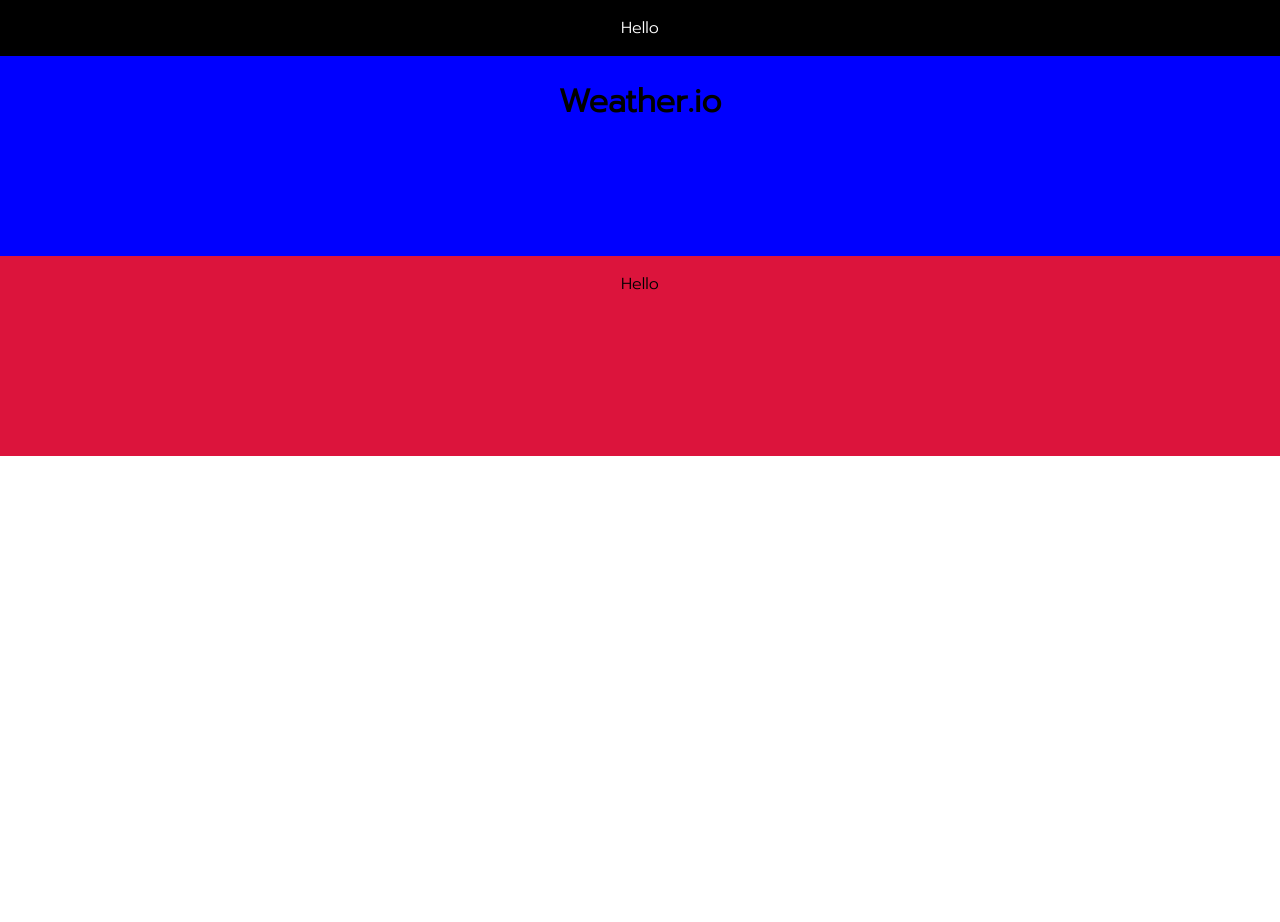
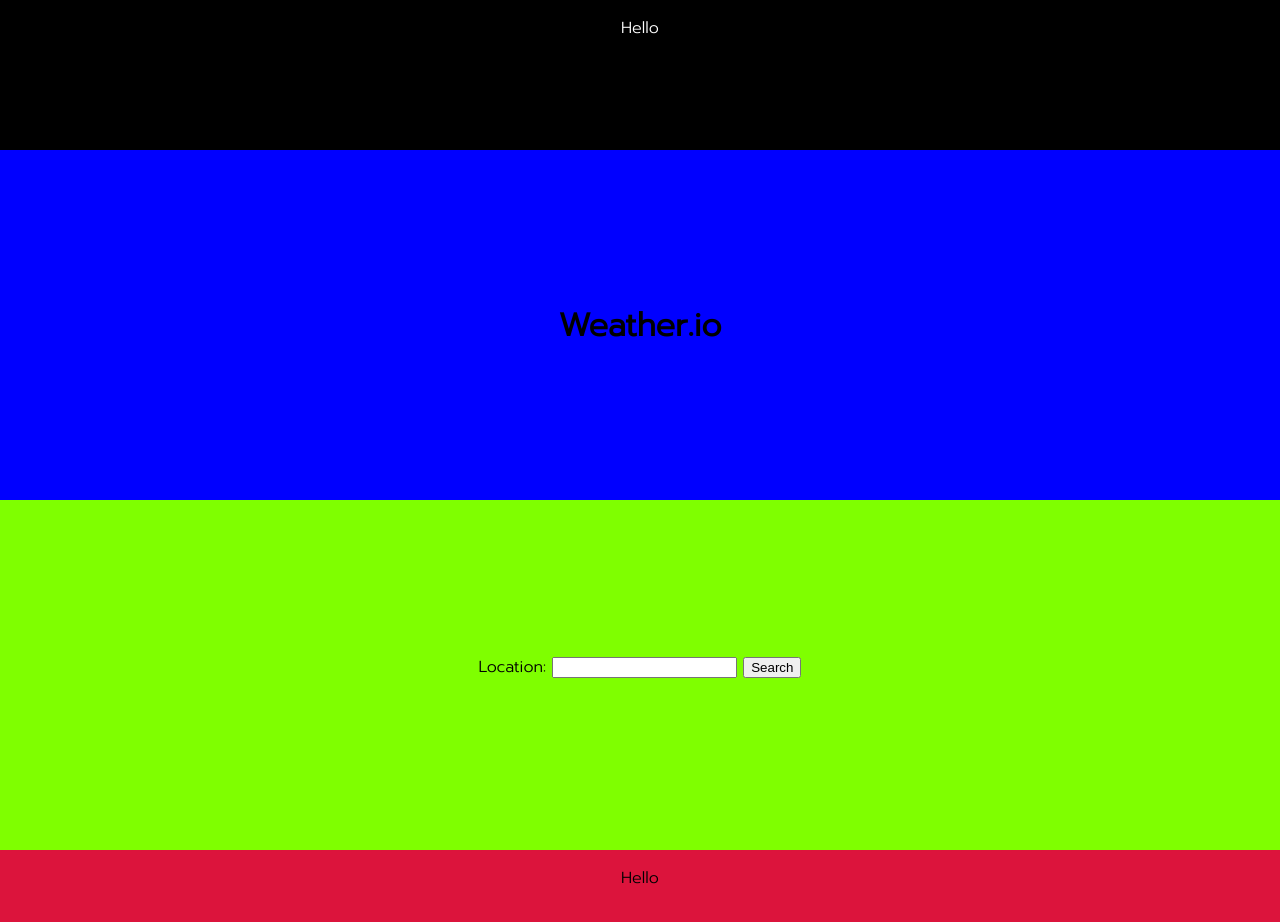
Before and after one commit to egome019/weather.io, a plain HTML site: page index.html in a window 1280 px wide. Before the commit the page ends 800 px from the top, so only its background shows below. Drawn offline with Linux system fonts and the light colour scheme.

Commit message:
adding more divs to index.html for homepage, possibly SPA

```diff
--- a/index.html
+++ b/index.html
@@ -14,6 +14,13 @@
         <div id="space-bar">
             <h1>Weather.io</h1>
         </div>
+        <div id="search-bar-container">
+            <form>
+                <label for="searchBar">Location:</label>
+                <input type="search" id="searchBar" name="city" aria-label="Search City">
+                <button>Search</button>
+            </form>
+        </div>
         <div id="footer">
             <p>Hello</p>
         </div>
--- a/style.css
+++ b/style.css
@@ -21,14 +21,25 @@ body {
 
 #header {
 	background-color: black;
-	height: 25%;
+	height: 150px;
 	width: 100%;
 	color: white;
 }
 
 #space-bar {
 	background-color: blue;
-	height: 200px;
+	height: 350px;
+	display: flex;
+	align-items: center;
+	justify-content: center;
+}
+
+#search-bar-container {
+	background-color: chartreuse;
+	height: 350px;
+	display: flex;
+	align-items: center;
+	justify-content: center;
 }
 
 #footer {
```
